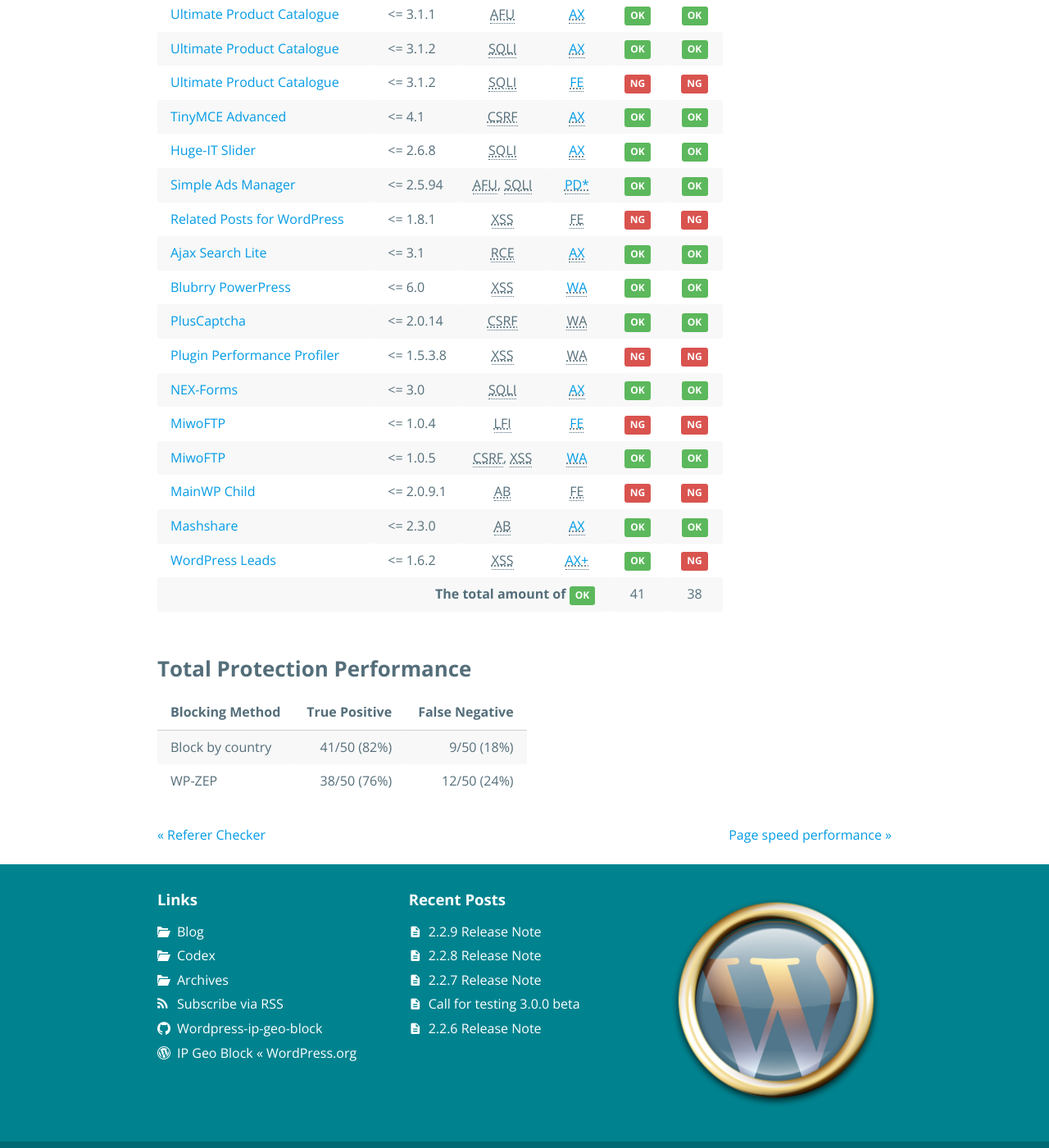
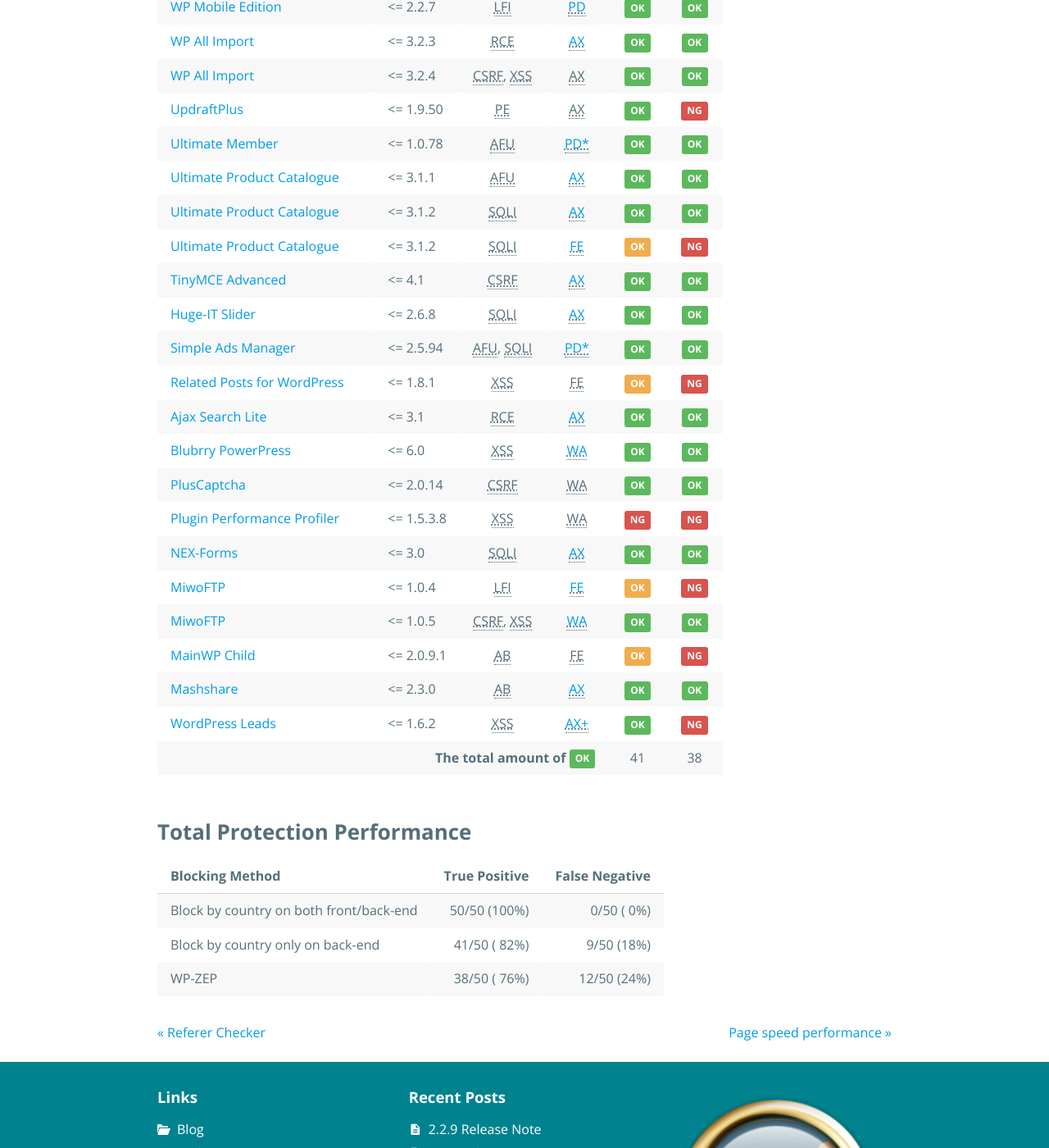
Before and after one commit to tokkonopapa/WordPress-IP-Geo-Block, a Jekyll site: the page built from _codex/03. Features and performance/09/analysis-of-attack-vectors.md, in a window 1280 px wide and 1400 px high, scrolled down 2703 px. Shown: the whole window at 82% size. Built offline with Jekyll 4.4.1, drawn with Linux system fonts in a browser that asks for light colours; some web fonts are replaced; some of the changed text lies outside the part shown.

Commit message:
Update codex.

```diff
--- a/_codex/03. Features and performance/09/analysis-of-attack-vectors.md
+++ b/_codex/03. Features and performance/09/analysis-of-attack-vectors.md
@@ -25,7 +25,7 @@
 ### Conditions ###
 
 - **IP Geo Block:**
-  2.2.0 and later
+  3.0.0 and later
 
 - **Server settings:**
   According to [this article][PREVENT-EXPOSURE], `.htaccess` is applied to
@@ -108,6 +108,28 @@
       </tr>
     </tbody>
   </table>
+  <table>
+    <thead>
+      <tr>
+        <th>Symbol</th>
+        <th>Description</th>
+      </tr>
+    </thead>
+    <tbody>
+      <tr>
+        <td><span class="label label-warning">OK</span></td>
+        <td>Success when enables blocking on front-end.</td>
+      </tr>
+      <tr>
+        <td><span class="label label-success">OK</span></td>
+        <td>Success when enables blocking on back-end.</td>
+      </tr>
+      <tr>
+        <td><span class="label label-danger">NG</span></td>
+        <td>Fail to block.</td>
+      </tr>
+    </tbody>
+  </table>
 
 ### Results ###
 
@@ -138,7 +160,7 @@
         <td class="left-align">&lt;= 1.0.1</td>
         <td><abbr title="Cross Site Scripting">XSS</abbr></td>
         <td><abbr title="Front End"><a href="https://wpvulndb.com/vulnerabilities/7873">FE</a></abbr></td>
-        <td><span class="label label-danger">NG</span></td>
+        <td><span class="label label-warning">OK</span></td>
         <td><span class="label label-danger">NG</span></td>
       </tr>
       <tr><!-- 3. ajax/post | for admin -->
@@ -226,7 +248,7 @@
         <td class="left-align">&lt;= 1.5.4</td>
         <td><abbr title="SQL Injection">SQLI</abbr></td>
         <td><abbr title="Front End"><a href="http://packetstormsecurity.com/files/131558/">FE</a></abbr></td>
-        <td><span class="label label-danger">NG</span></td>
+        <td><span class="label label-warning">OK</span></td>
         <td><span class="label label-danger">NG</span></td>
       </tr>
       <tr><!-- 14. /wp-admin/options-general.php?page=redirection-page... -->
@@ -250,7 +272,7 @@
         <td class="left-align">&lt;= 1.4.1</td>
         <td><abbr title="Cross-Site Scripting">XSS</abbr></td>
         <td><abbr title="Front End">FE</abbr></td>
-        <td><span class="label label-danger">NG</span></td>
+        <td><span class="label label-warning">OK</span></td>
         <td><span class="label label-danger">NG</span></td>
       </tr>
       <tr><!-- 17. /wp-admin/options-general.php?page=mobile-domain... -->
@@ -282,7 +304,7 @@
         <td class="left-align">&lt;= 3.42</td>
         <td><abbr title="Local File Inclusion">LFI</abbr></td>
         <td><abbr title="Front End"><a href="https://research.g0blin.co.uk/g0blin-00037/">FE</a></abbr></td>
-        <td><span class="label label-danger">NG</span></td>
+        <td><span class="label label-warning">OK</span></td>
         <td><span class="label label-danger">NG</span></td>
       </tr>
       <tr><!-- 21. /wp-content/plugins/inboundio-marketing/admin/partials/csv_uploader.php | for admin -->
@@ -410,7 +432,7 @@
         <td class="left-align">&lt;= 3.1.2</td>
         <td><abbr title="SQL Injection">SQLI</abbr></td>
         <td><abbr title="Front End"><a href="https://www.exploit-db.com/exploits/36824/">FE</a></abbr></td>
-        <td><span class="label label-danger">NG</span></td>
+        <td><span class="label label-warning">OK</span></td>
         <td><span class="label label-danger">NG</span></td>
       </tr>
       <tr><!-- 37. /wp-admin/options-general.php?page=tinymce-advanced&... | for admin -->
@@ -442,7 +464,7 @@
         <td class="left-align">&lt;= 1.8.1</td>
         <td><abbr title="Cross-Site Scripting">XSS</abbr></td>
         <td><abbr title="Front End">FE</abbr></td>
-        <td><span class="label label-danger">NG</span></td>
+        <td><span class="label label-warning">OK</span></td>
         <td><span class="label label-danger">NG</span></td>
       </tr>
       <tr><!-- 41. /wp-admin/admin-ajax.php?page=ajax-search-lite/backend/settings.php&action=wpdreams-ajaxinput... | for admin -->
@@ -490,7 +512,7 @@
         <td class="left-align">&lt;= 1.0.4</td>
         <td><abbr title="Local File Inclusion">LFI</abbr></td>
         <td><abbr title="Front End"><a href="https://research.g0blin.co.uk/g0blin-00038/">FE</a></abbr></td>
-        <td><span class="label label-danger">NG</span></td>
+        <td><span class="label label-warning">OK</span></td>
         <td><span class="label label-danger">NG</span></td>
       </tr>
       <tr><!-- 47. /wp-admin/admin.php?page=miwoftp&action=edit... -->
@@ -506,7 +528,7 @@
         <td class="left-align">&lt;= 2.0.9.1</td>
         <td><abbr title="Authentication Bypass">AB</abbr></td>
         <td><abbr title="Front End">FE</abbr></td>
-        <td><span class="label label-danger">NG</span></td>
+        <td><span class="label label-warning">OK</span></td>
         <td><span class="label label-danger">NG</span></td>
       </tr>
       <tr><!-- 49. /wp-admin/admin-ajax.php?action=-&mashsb-action=tools_tab_system_info | for admin -->
@@ -536,9 +558,10 @@
 
 ### Total Protection Performance ###
 
-| Blocking Method  | True Positive  | False Negative |
-|:-----------------|---------------:|---------------:|
-| Block by country |    41/50 (82%) |     9/50 (18%) |
-| WP-ZEP           |    38/50 (76%) |    12/50 (24%) |
+| Blocking Method                         | True Positive | False Negative |
+|:----------------------------------------|--------------:|---------------:|
+| Block by country on both front/back-end |  50/50 (100%) |     0/50 ( 0%) |
+| Block by country only on back-end       |  41/50 ( 82%) |     9/50 (18%) |
+| WP-ZEP                                  |  38/50 ( 76%) |    12/50 (24%) |
 
 [PREVENT-EXPOSURE]: {{ '/article/exposure-of-wp-config-php.html' | prepend: site.baseurl }} "Prevent exposure of wp-config.php"
```
